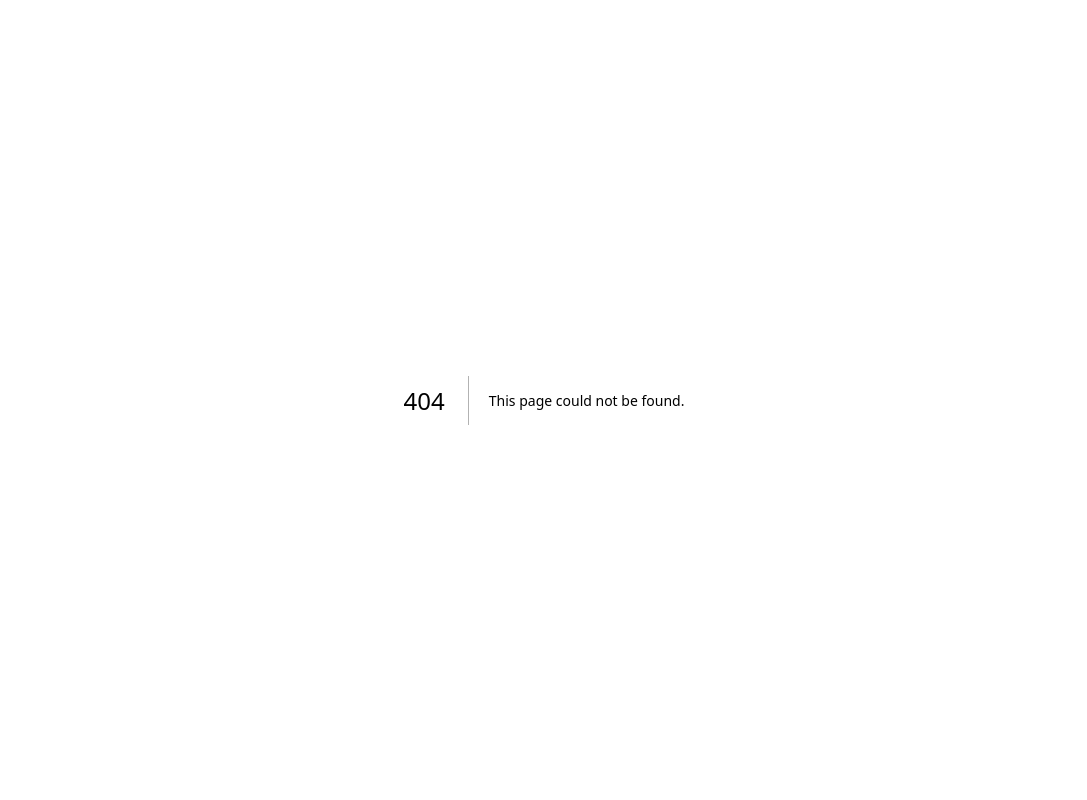
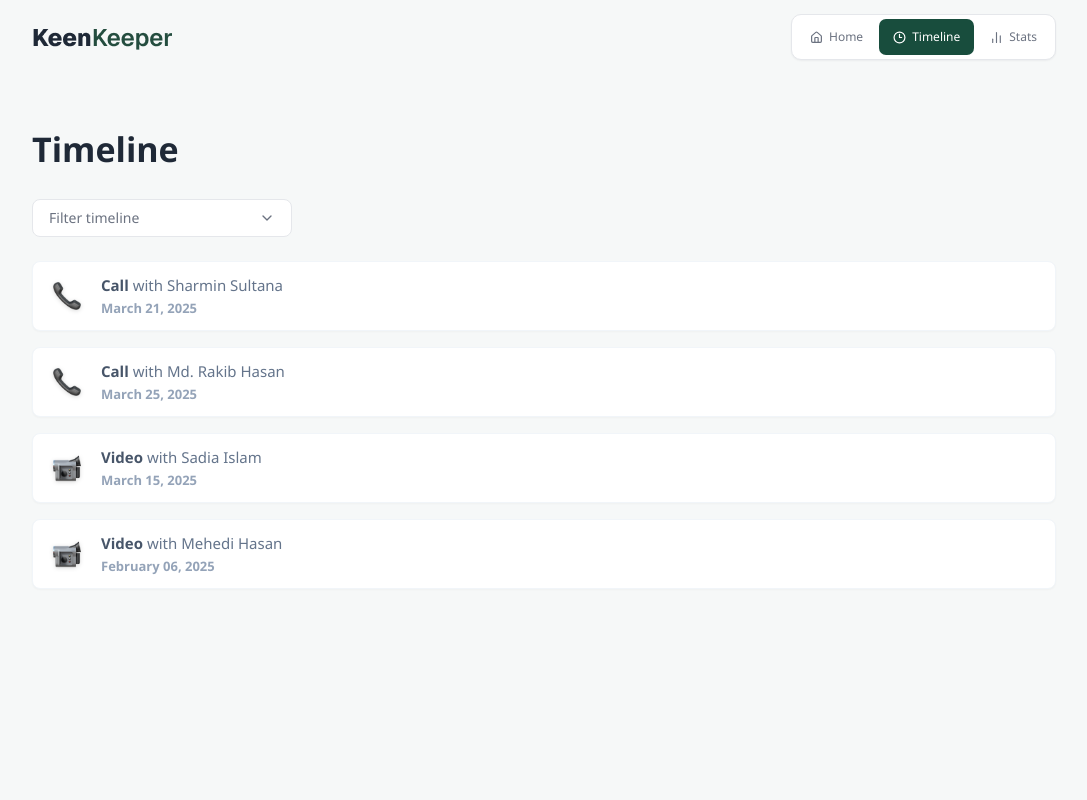
Before and after one commit to rayhan-fardous/kin-keeper, a Next.js app: page /timeline in a window 1280 px wide. Before the commit this address had no page. Shown: the top 800 px of the page, without its empty margins (96-1183 px from the left). Built offline with nearby package versions, Linux system fonts and the light colour scheme.

Commit message:
timeline routing added

```diff
--- a/src/app/friend/[id]/page.js
+++ b/src/app/friend/[id]/page.js
@@ -82,13 +82,12 @@
             <House size={13} strokeWidth={2.2} />
             Home
           </Link>
-          <button
-            type="button"
+          <Link href="/timeline"
             className="inline-flex h-9 items-center gap-1.5 rounded-[7px] px-3.5 text-[12px] font-medium text-[#6b7280]"
           >
             <Clock3 size={13} strokeWidth={2.1} />
             Timeline
-          </button>
+          </Link>
           <button
             type="button"
             className="inline-flex h-9 items-center gap-1.5 rounded-[7px] px-3.5 text-[12px] font-medium text-[#6b7280]"
--- a/src/app/frienddetails/[id]/page.js
+++ b/src/app/frienddetails/[id]/page.js
@@ -82,13 +82,12 @@
             <House size={13} strokeWidth={2.2} />
             Home
           </Link>
-          <button
-            type="button"
+          <Link href="/timeline"
             className="inline-flex h-9 items-center gap-1.5 rounded-[7px] px-3.5 text-[12px] font-medium text-[#6b7280]"
           >
             <Clock3 size={13} strokeWidth={2.1} />
             Timeline
-          </button>
+          </Link>
           <button
             type="button"
             className="inline-flex h-9 items-center gap-1.5 rounded-[7px] px-3.5 text-[12px] font-medium text-[#6b7280]"
--- a/src/app/layout.js
+++ b/src/app/layout.js
@@ -12,7 +12,7 @@
     <html lang="en">
       <body>
         {children}
-        <footer className="bg-[#153626] text-white">
+        <footer className="mt-10 bg-[#153626] text-white">
           <div className="mx-auto flex [h-413px] max-w-5xl flex-col items-center justify-center gap-8 px-6 py-10">
             <div className="flex flex-col items-center justify-center gap-6 text-center">
               <Image
--- a/src/app/page.js
+++ b/src/app/page.js
@@ -39,13 +39,12 @@
             <House size={13} strokeWidth={2.2} />
             Home
           </button>
-          <button
-            type="button"
+          <Link href="/timeline"
             className="inline-flex h-9 items-center gap-1.5 rounded-[7px] px-3.5 text-[12px] font-medium text-[#6b7280]"
           >
             <Clock3 size={13} strokeWidth={2.1} />
             Timeline
-          </button>
+          </Link>
           <button
             type="button"
             className="inline-flex h-9 items-center gap-1.5 rounded-[7px] px-3.5 text-[12px] font-medium text-[#6b7280]"
--- /dev/null
+++ b/src/app/timeline/page.js
@@ -0,0 +1,119 @@
+import Image from "next/image";
+import Link from "next/link";
+import { Clock3, ChartNoAxesColumn, ChevronDown, House } from "lucide-react";
+
+export default function Timeline() {
+  const timelineData = [
+    {
+      type: "Call",
+      icon: "/call.png",
+      isImage: true,
+      person: "Sharmin Sultana",
+      date: "March 21, 2025",
+    },
+    {
+      type: "Call",
+      icon: "/call.png",
+      isImage: true,
+      person: "Md. Rakib Hasan",
+      date: "March 25, 2025",
+    },
+    {
+      type: "Video",
+      icon: "/video.png",
+      isImage: true,
+      person: "Sadia Islam",
+      date: "March 15, 2025",
+    },
+    {
+      type: "Video",
+      icon: "/video.png",
+      isImage: true,
+      person: "Mehedi Hasan",
+      date: "February 06, 2025",
+    },
+  ];
+
+  return (
+    <main className="min-h-screen bg-[#f6f8f8] px-12 pb-24 pt-3.5">
+      <div className="mx-auto flex w-full max-w-5xl items-center justify-between">
+        <Link href="/">
+          <Image
+            src="/logo.png"
+            alt="KeenKeeper logo"
+            width={141}
+            height={32}
+            priority
+          />
+        </Link>
+
+        <nav className="flex items-center gap-0.5 rounded-[10px] border border-[#e5e7eb] bg-white p-1 shadow-[0_1px_2px_rgba(16,24,40,0.05)]">
+          <Link
+            href="/"
+            className="inline-flex h-9 items-center gap-1.5 rounded-[7px] px-3.5 text-[12px] font-medium text-[#6b7280]"
+          >
+            <House size={13} strokeWidth={2.2} />
+            Home
+          </Link>
+          <Link
+            href="/timeline"
+            className="inline-flex h-9 items-center gap-1.5 rounded-[7px] bg-[#184d3d] px-3.5 text-[12px] font-medium text-white"
+          >
+            <Clock3 size={13} strokeWidth={2.2} />
+            Timeline
+          </Link>
+          <button
+            type="button"
+            className="inline-flex h-9 items-center gap-1.5 rounded-[7px] px-3.5 text-[12px] font-medium text-[#6b7280]"
+          >
+            <ChartNoAxesColumn size={13} strokeWidth={2.1} />
+            Stats
+          </button>
+        </nav>
+      </div>
+
+      <section className="mx-auto mt-16 max-w-5xl">
+        <h1 className="text-[34px] font-bold text-[#1f2937]">Timeline</h1>
+
+        <div className="mb-6 mt-6 flex w-65 items-center justify-between rounded-lg border border-[#e5e7eb] bg-white px-4 py-2 text-sm text-[#6b7280]">
+          <span>Filter timeline</span>
+          <ChevronDown size={16} strokeWidth={2} />
+        </div>
+
+        <div className="flex flex-col gap-4">
+          {timelineData.map((item, idx) => (
+            <div
+              key={idx}
+              className="flex items-center gap-5 rounded-lg border border-[#f1f5f9] bg-white px-5 py-3 shadow-[0_1px_2px_rgba(0,0,0,0.03)]"
+            >
+              {item.isImage ? (
+                <div className="flex h-7 w-7 shrink-0 items-center justify-center drop-shadow-sm">
+                  <Image
+                    src={item.icon}
+                    alt={item.type}
+                    width={28}
+                    height={28}
+                    className="object-contain"
+                  />
+                </div>
+              ) : (
+                <span className="flex h-7 w-7 shrink-0 items-center justify-center text-[26px] drop-shadow-sm">
+                  {item.icon}
+                </span>
+              )}
+              <div className="flex flex-col gap-0.5">
+                <p className="text-[15px]">
+                  <span className="font-bold text-[#475569]">{item.type}</span>{" "}
+                  <span className="text-[#64748b]">with {item.person}</span>
+                </p>
+                <p className="text-[13px] font-semibold text-[#94a3b8]">
+                  {item.date}
+                </p>
+              </div>
+            </div>
+          ))}
+        </div>
+      </section>
+    </main>
+  );
+}
```
